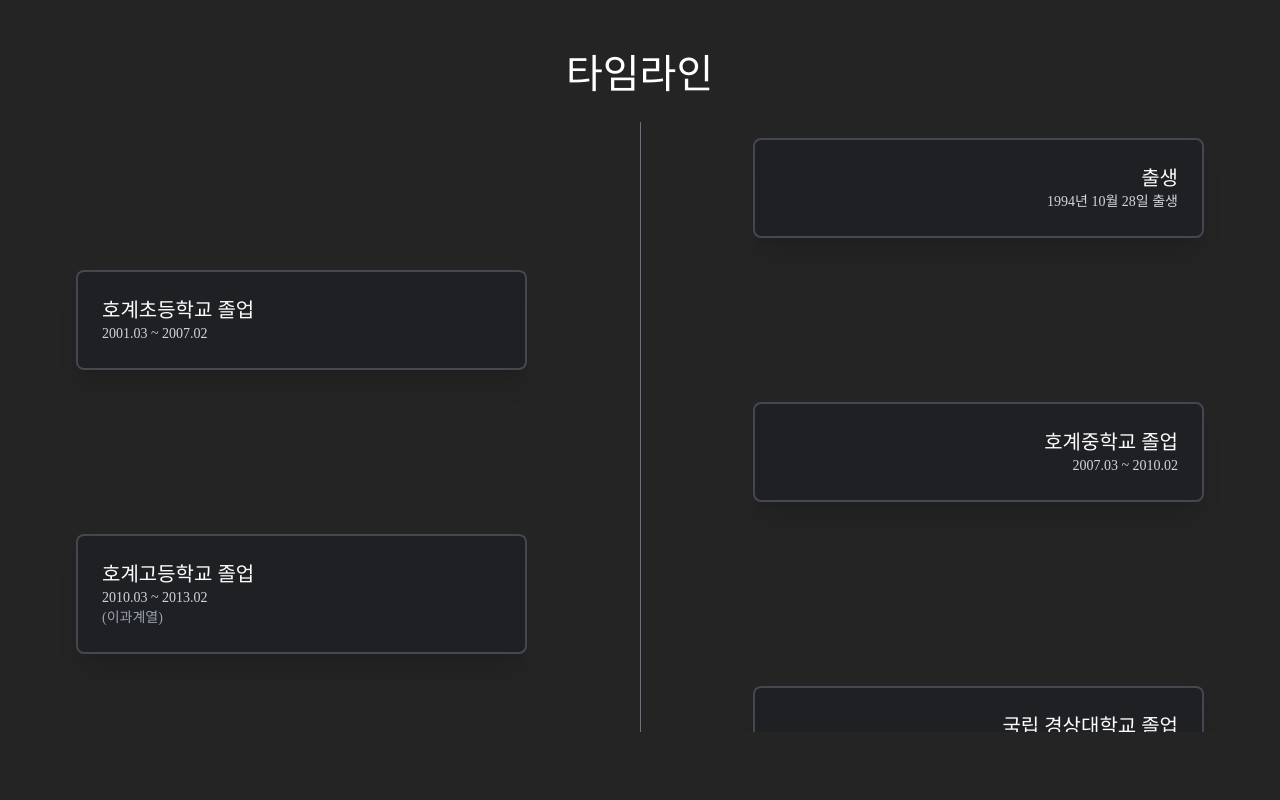
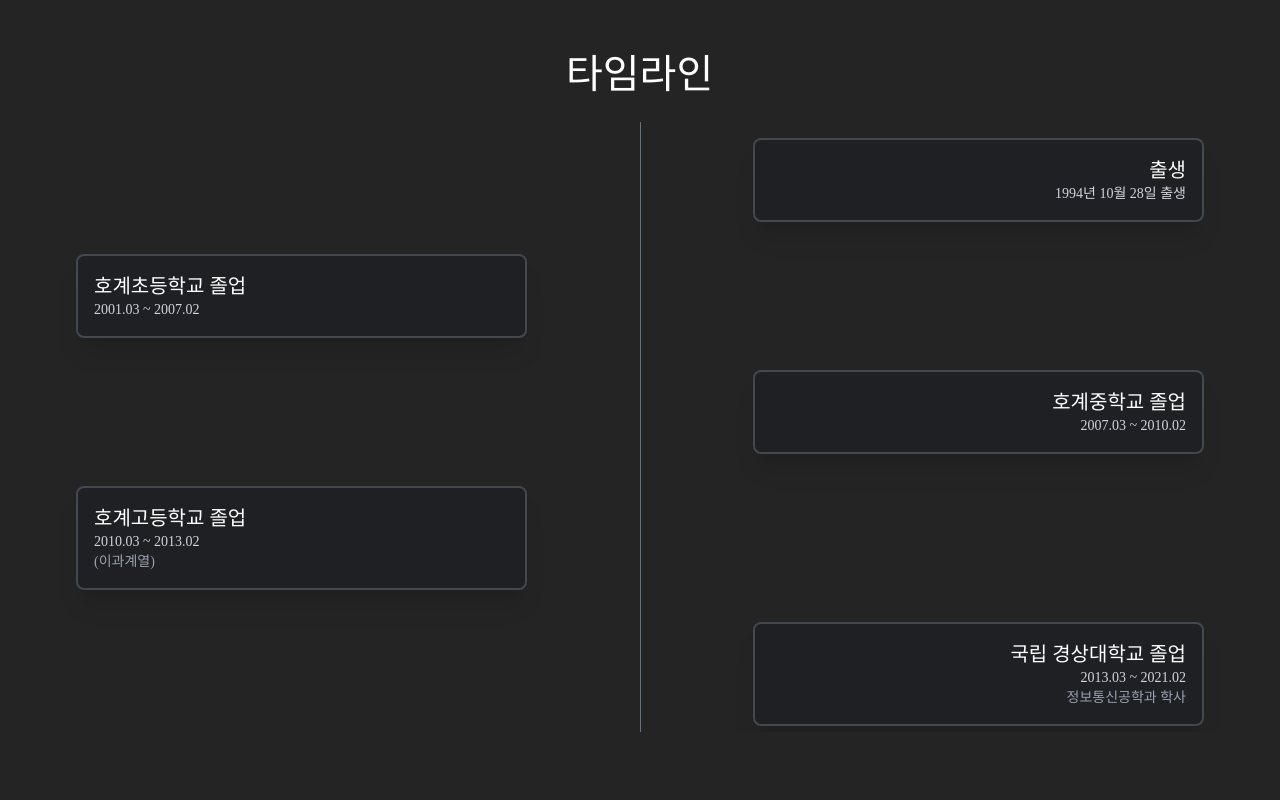
Before and after one commit to dlwlsdn201/dev.leejinw-portfolio-2025--react19, a React (Vite) app in the folder client/: page / in a window 1280 px wide. Shown: the part 920-1720 px from the top of the page. Built offline with nearby package versions, Linux system fonts and the light colour scheme.

Commit message:
:art: #1 Intro > `100%`비율의 PC 스크린에서 '커리어' 요소들이 일부 잘리는 현상 수정

```diff
--- a/client/src/pages/Intro.tsx
+++ b/client/src/pages/Intro.tsx
@@ -36,15 +36,12 @@ function Intro() {
   useAos();
 
   /* SECTION - [FullPage scroll 효과 로직 custom hook] &*/
-  // const { sectionRefs } = useFullPageScroll<IntroSectionId>({
-  //   initialValue: 0,
-  // });
 
   const sectionIds = ['section0', 'section1', 'section2'];
 
   useFullPageScroll({
     sectionIds,
-    scrollDelay: 1500,
+    scrollDelay: 500,
   });
 
   return (
--- a/client/src/widgets/intro/components/TimelineCard.tsx
+++ b/client/src/widgets/intro/components/TimelineCard.tsx
@@ -27,7 +27,7 @@ export const TimelineCard: React.FC<TimelineCardProps> = ({ item, index }) => {
     >
       <div className={`w-5/12 p-4 ${isLeft ? 'text-right' : 'text-left'}`}>
         <div
-          className={`${CARD_BACKGROUND} border-2 border-gray-400/30 p-6 rounded-lg shadow-xl hover:transform hover:scale-105 transition duration-300`}
+          className={`${CARD_BACKGROUND} border-2 border-gray-400/30 p-4 rounded-lg shadow-xl hover:transform hover:scale-105 transition duration-300`}
         >
           <h3 className="text-xl font-bold text-white mb-2">{item.title}</h3>
           <p className="text-gray-300 text-sm mb-2">{item.period}</p>
```
